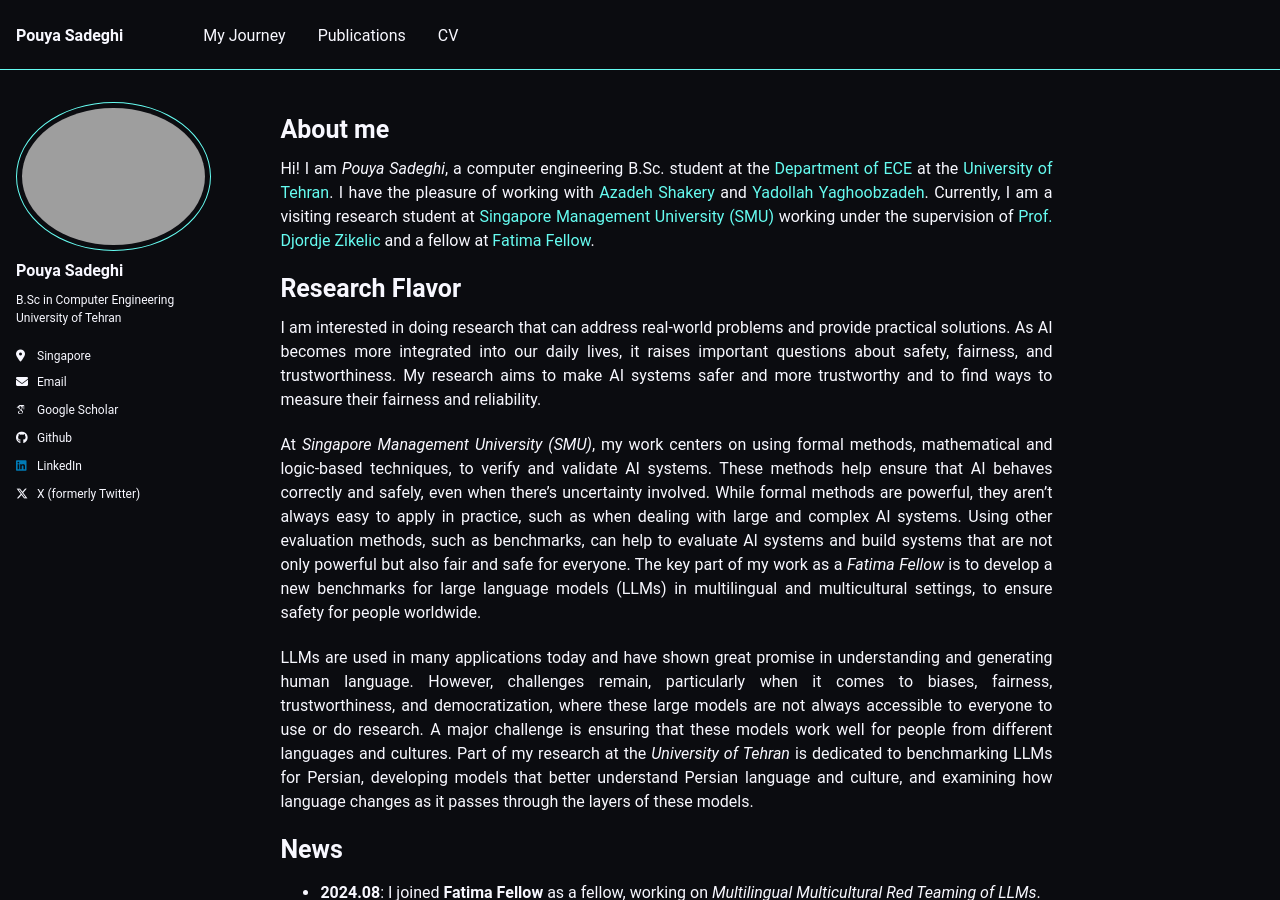
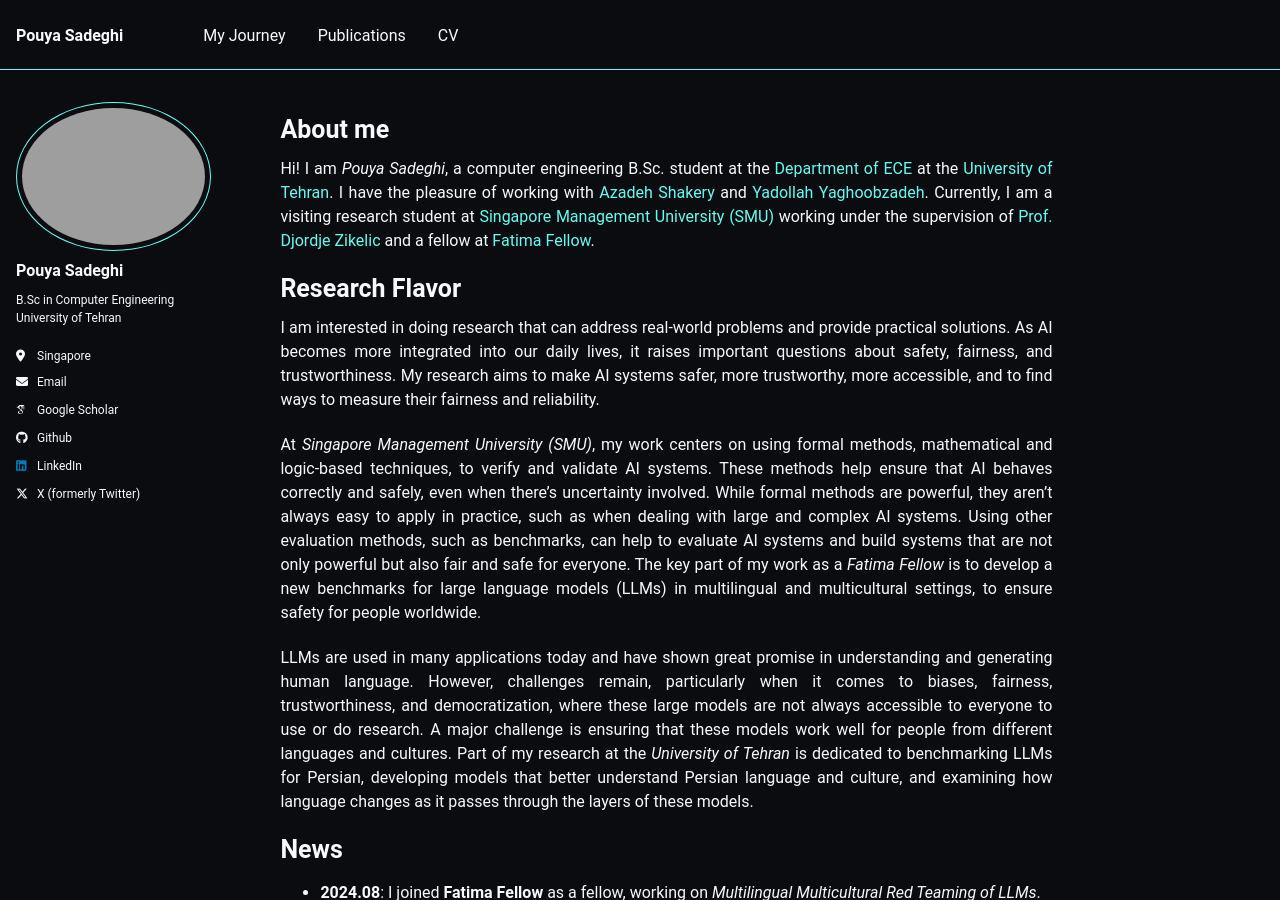
Before and after one commit to Ipouyall/Ipouyall.github.io, a Jekyll site: the page built from _pages/about.md, in a window 1280 px wide and 900 px high. Built offline with Jekyll 4.4.1, drawn with Linux system fonts in a browser that asks for light colours; some web fonts are replaced.

Commit message:
Update about-me

```diff
--- a/_pages/about.md
+++ b/_pages/about.md
@@ -21,7 +21,7 @@ Research Flavor
 ======
 I am interested in doing research that can address real-world problems and provide practical solutions.
 As AI becomes more integrated into our daily lives, it raises important questions about safety, fairness, and trustworthiness.
-My research aims to make AI systems safer and more trustworthy and to find ways to measure their fairness and reliability.
+My research aims to make AI systems safer, more trustworthy, more accessible, and to find ways to measure their fairness and reliability.
 
 At _Singapore Management University (SMU)_, my work centers on using formal methods, mathematical and logic-based techniques, to verify and validate AI systems.
 These methods help ensure that AI behaves correctly and safely, even when there’s uncertainty involved.
```
